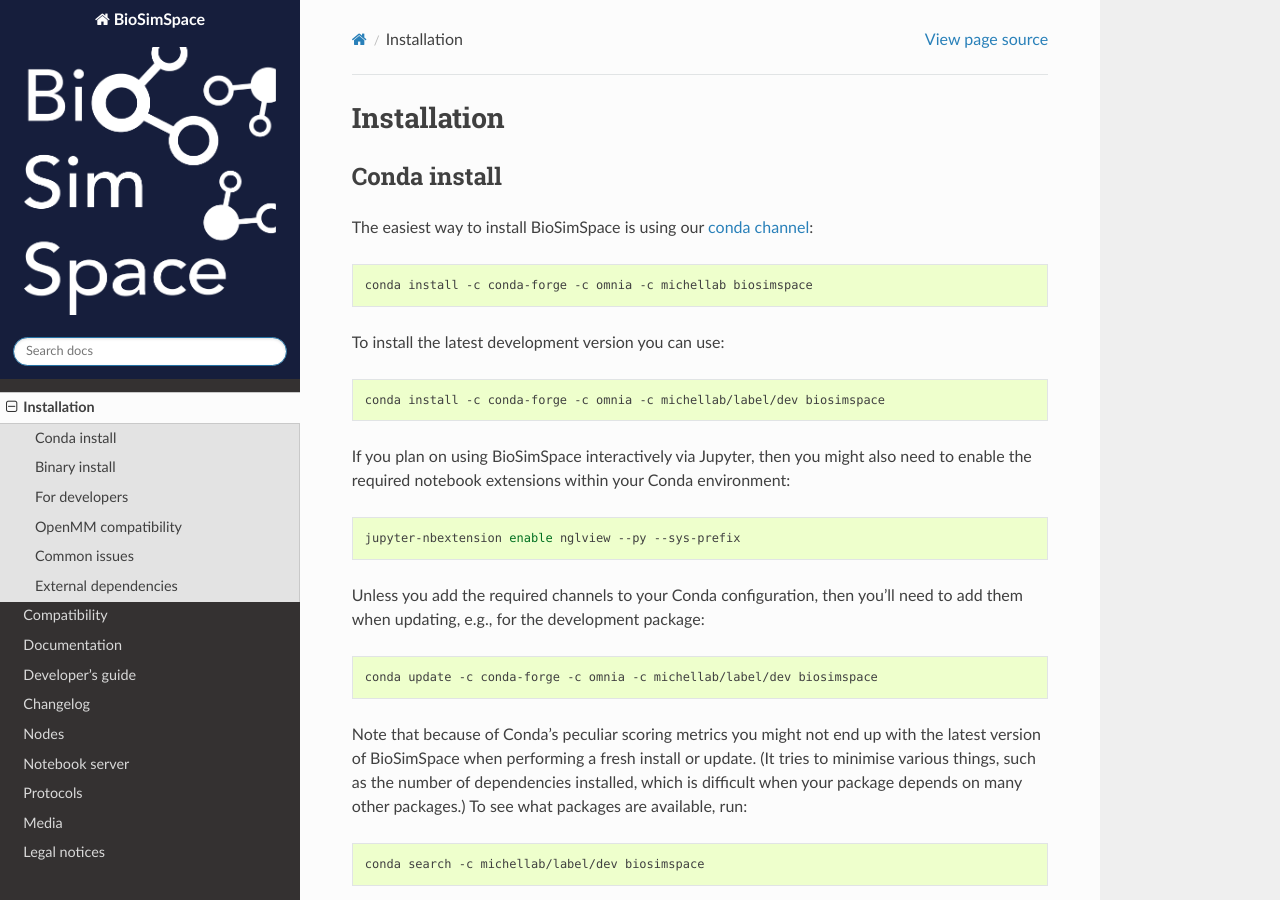
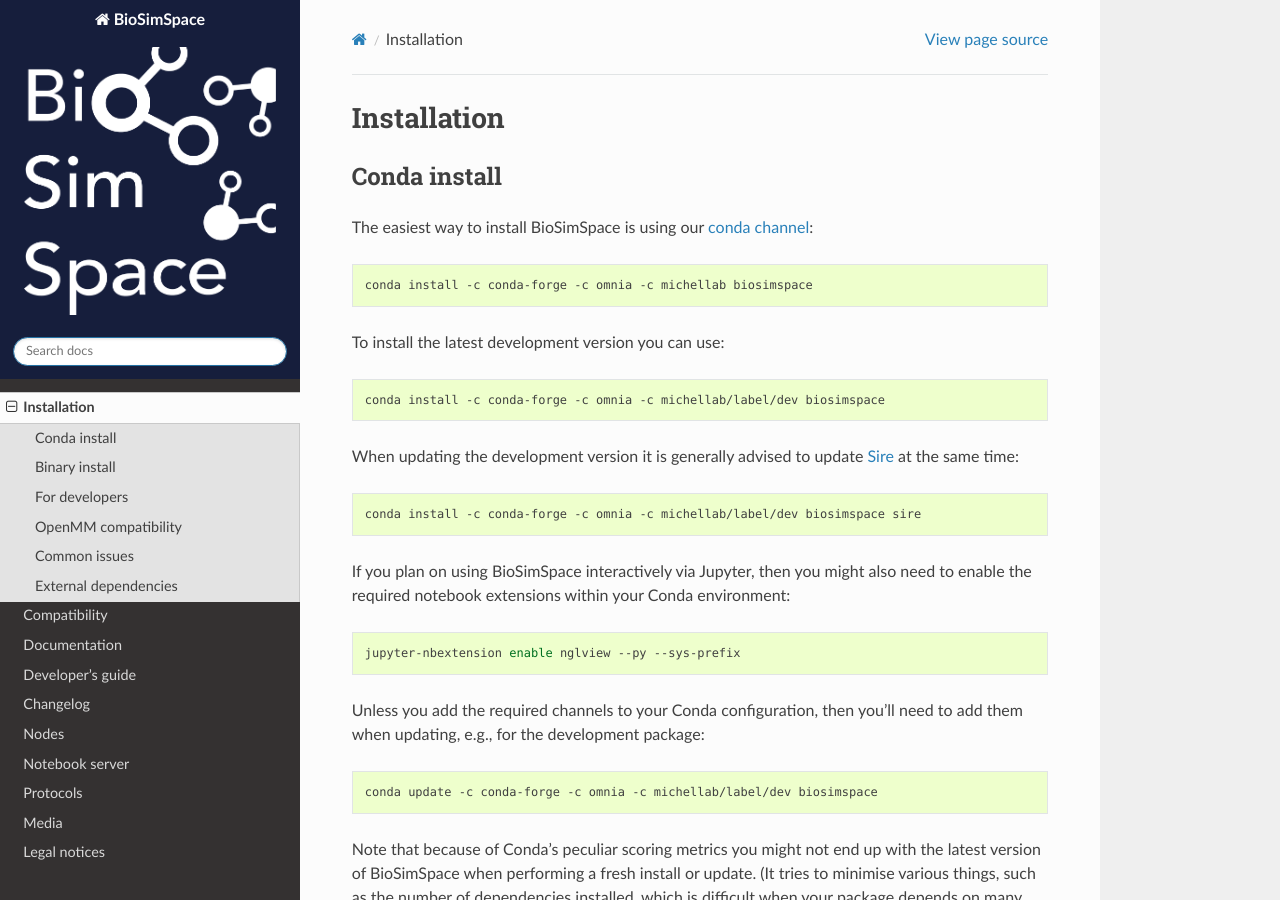
Before and after one commit to michellab/BioSimSpace, a Sphinx documentation site: the page built from doc/source/install.rst, in a window 1280 px wide and 900 px high. Built offline with Sphinx 7.4.7 and the Read the Docs theme 2.0.0, drawn with Linux system fonts in a browser that asks for light colours; the version number could not be read and is left out.

Commit message:
Added note regarding updating Sire during conda update. ***NO_CI***

```diff
--- a/doc/source/install.rst
+++ b/doc/source/install.rst
@@ -18,6 +18,13 @@
 .. code-block:: bash
 
     conda install -c conda-forge -c omnia -c michellab/label/dev biosimspace
+
+When updating the development version it is generally advised to update `Sire <https://github.com/michellab/Sire>`_
+at the same time:
+
+.. code-block:: bash
+
+    conda install -c conda-forge -c omnia -c michellab/label/dev biosimspace sire
 
 If you plan on using BioSimSpace interactively via Jupyter, then you might also
 need to enable the required notebook extensions within your Conda environment:
```
Also changed, not shown: README.rst (+7 -0 lines).
